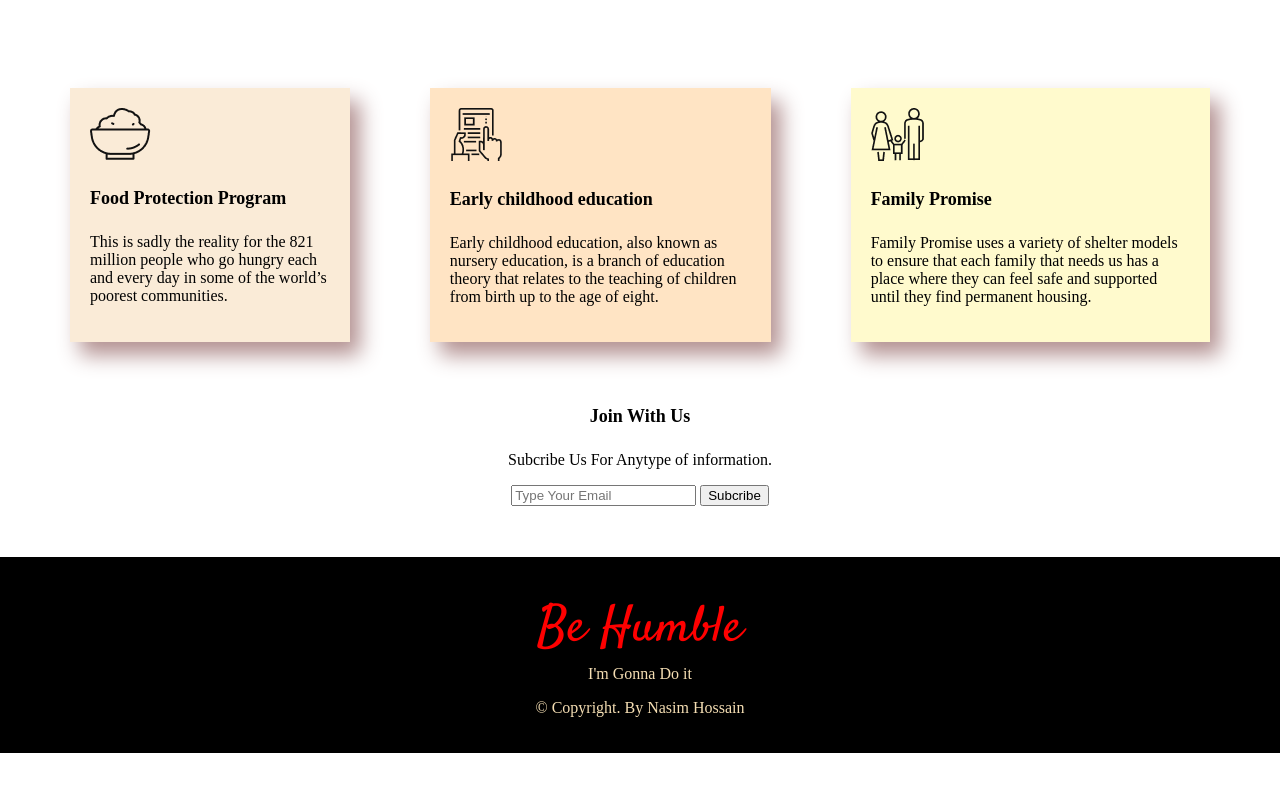
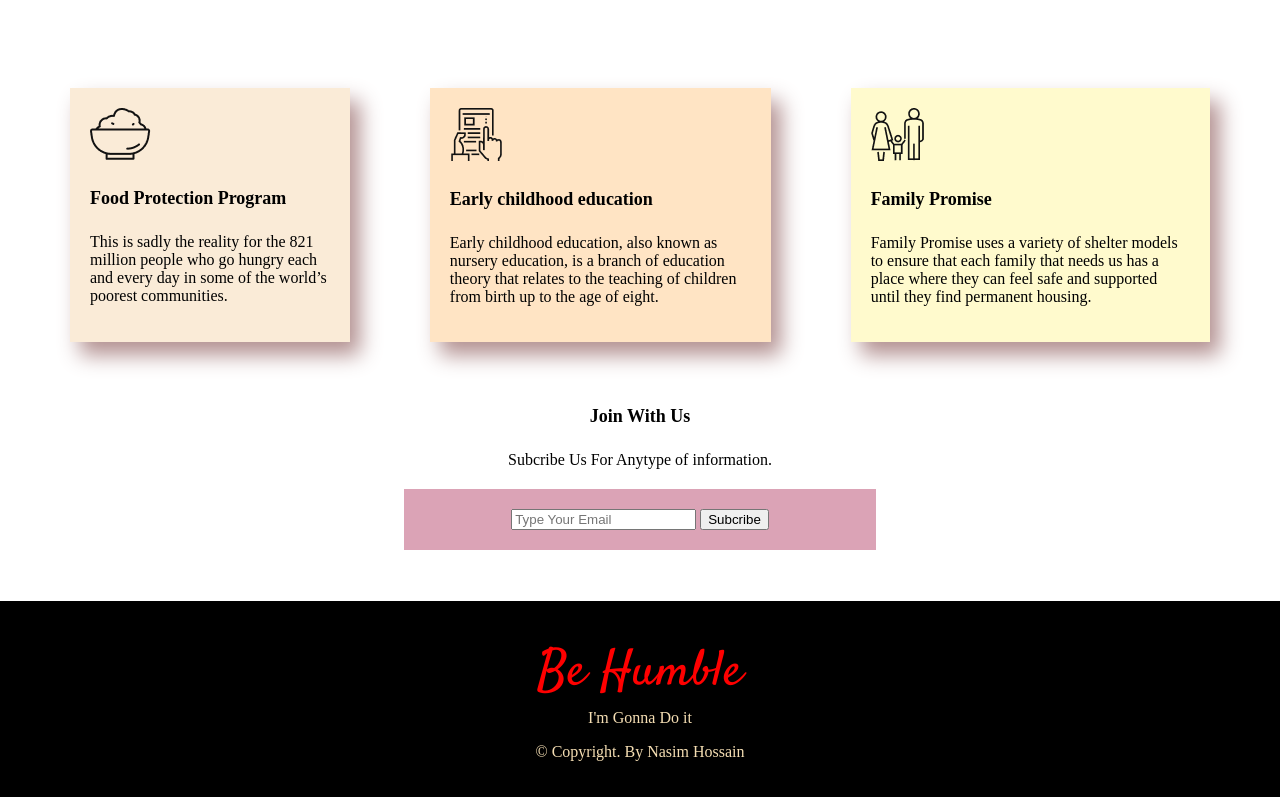
Before and after one commit to NasimHossain60/milestone-1-assignment, a plain HTML site: page index.html in a window 1280 px wide. Shown: the part 1336-2133 px from the top of the page. Before the commit the page ends 2089 px from the top, so only its background shows below. Drawn offline with Linux system fonts and the light colour scheme.

Commit message:
Subscribe section added

```diff
--- a/style.css
+++ b/style.css
@@ -103,6 +103,12 @@ h4 {
     padding-top: 30px;
 }
 
+form {
+    background-color: rgb(219, 163, 182);
+    padding: 20px;
+    margin: 20px;
+}
+
 footer {
     padding: 20px;
     color: wheat;
```
